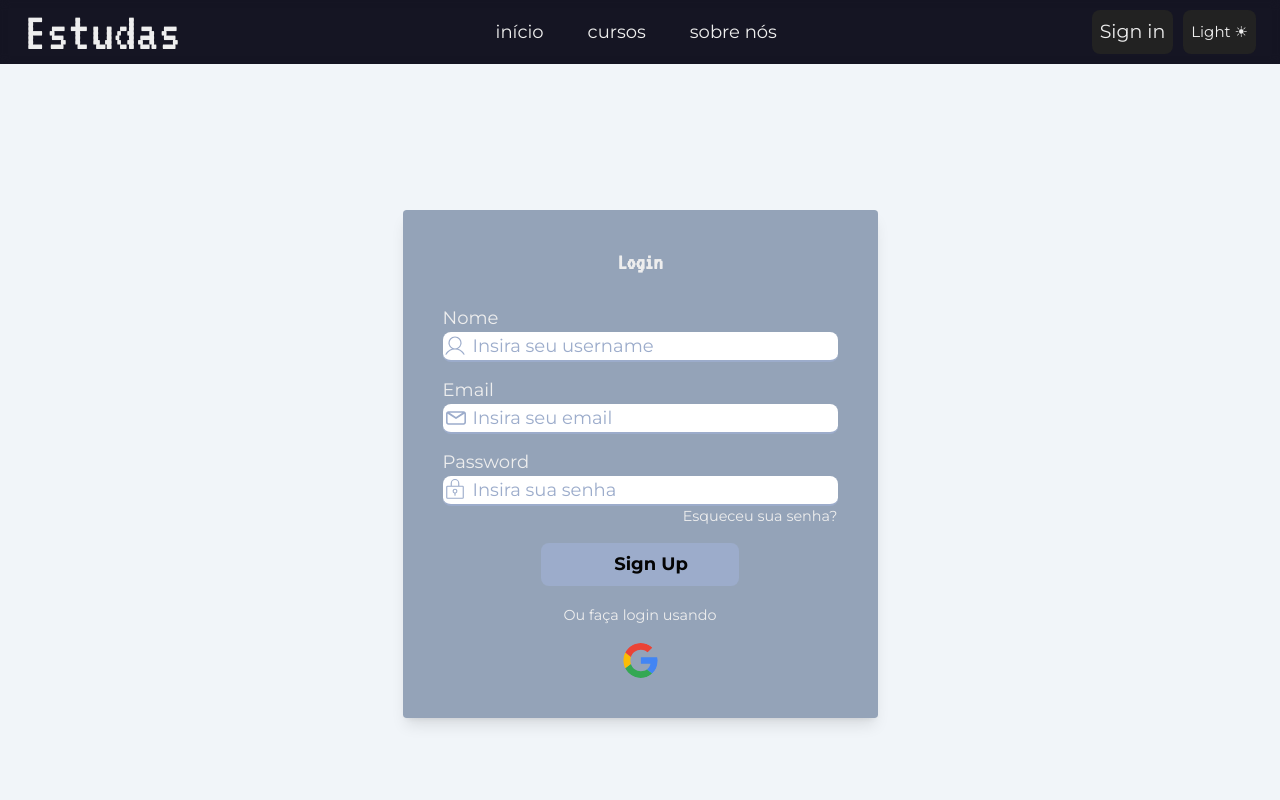
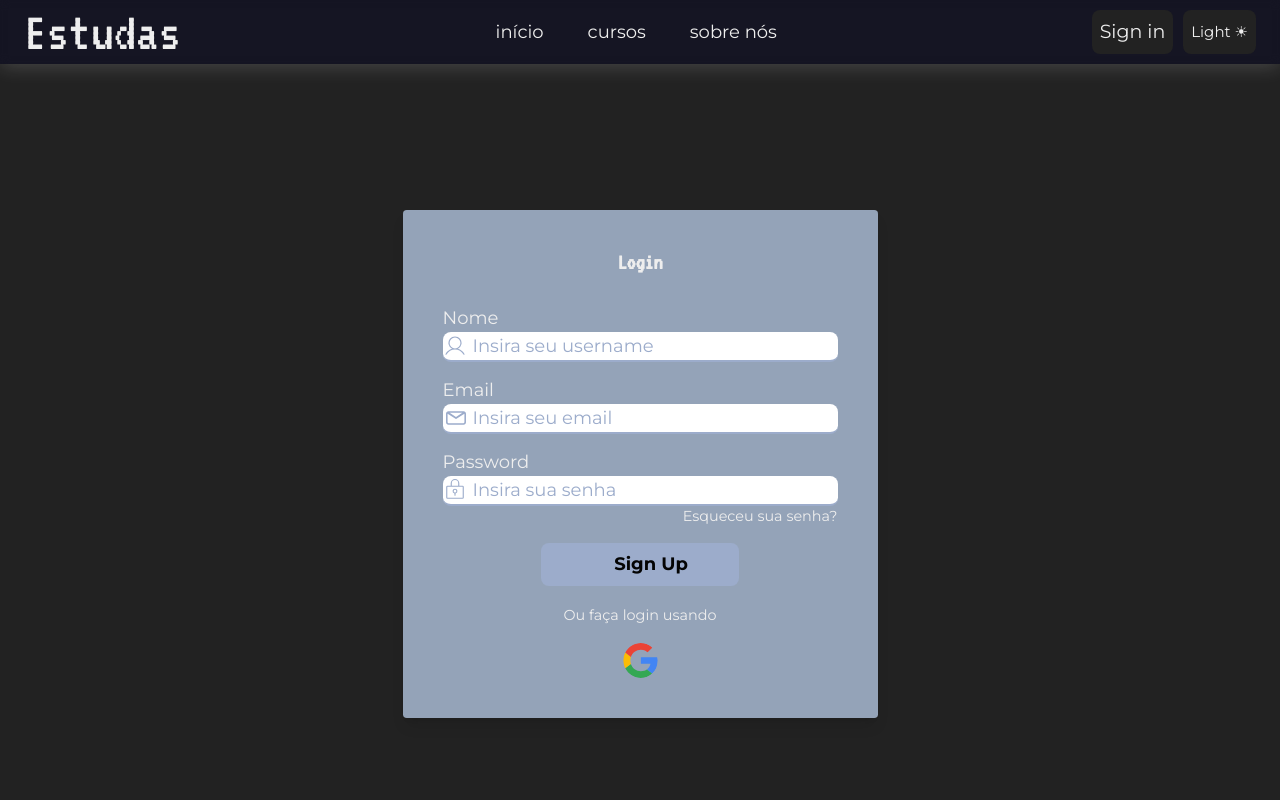
Before and after one commit to PrieTorres/Estudas, a Next.js app: page /login in a window 1280 px wide. Shown: the top 800 px of the page. Built offline with nearby package versions, Linux system fonts and the light colour scheme; no server answers; the database is empty.

Commit message:
feat: aplying theme in login page

```diff
--- a/src/components/Login/index.tsx
+++ b/src/components/Login/index.tsx
@@ -71,7 +71,7 @@
 
   return (
     <Container>
-      <div className="h-screen bg-slate-100 flex justify-center items-center">
+      <div className="h-screen flex justify-center items-center">
         <main className="w-[475px]  p-16 bg-slate-400 shadow-lg rounded-md">
 
           <h1 className="mb-12 text-center font-bold text-4xl">Login</h1>
@@ -145,7 +145,6 @@
         </main>
 
       </div>
-
     </Container>
   );
 };
--- a/src/components/Login/styles.ts
+++ b/src/components/Login/styles.ts
@@ -13,5 +13,9 @@
       border-radius: 8px;
       color: ${theme.colors.mainColor};
     }
+
+    & > div {
+      background: ${theme.colors.mainBg};
+    }
   `}
 `;
```
